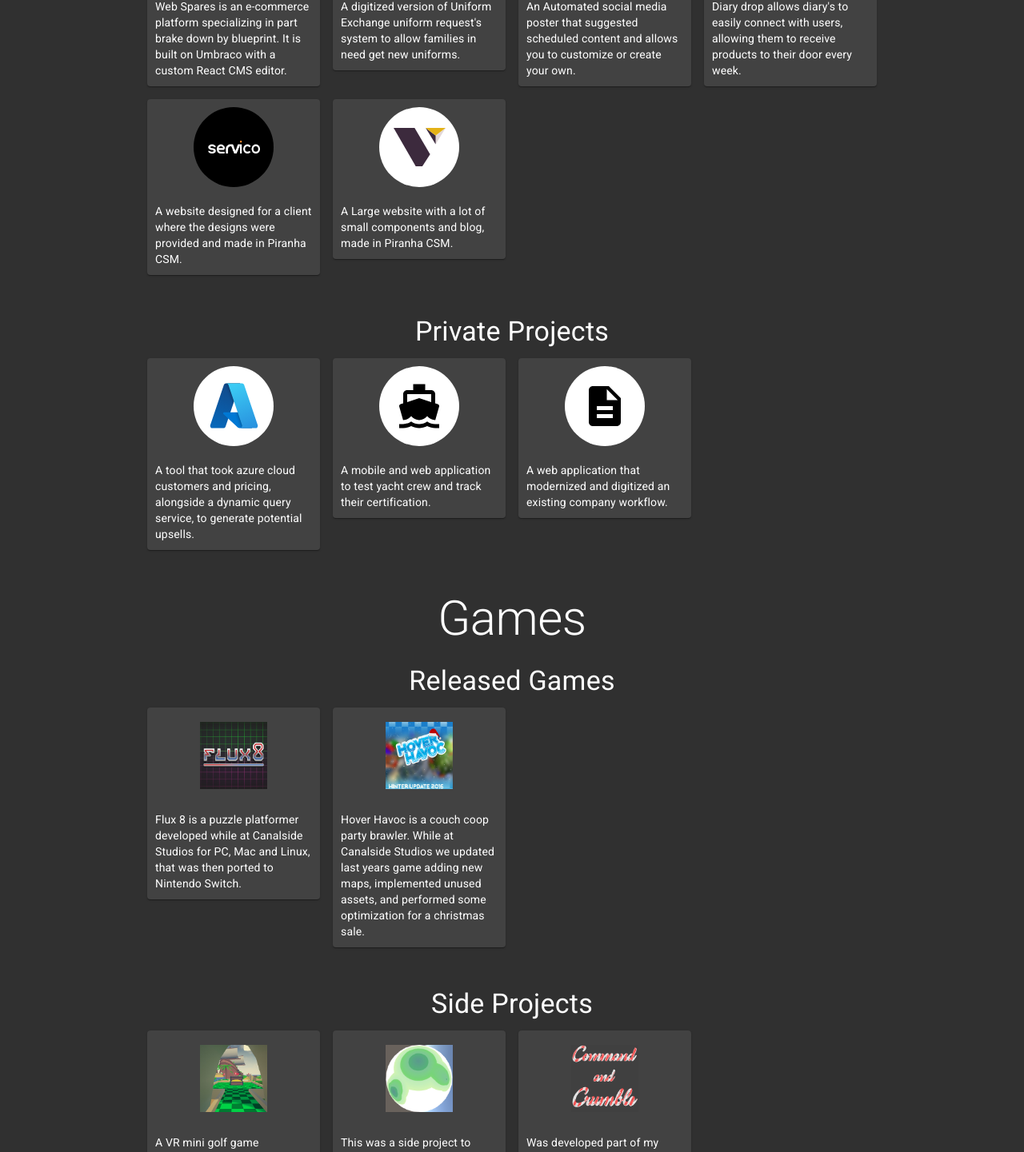
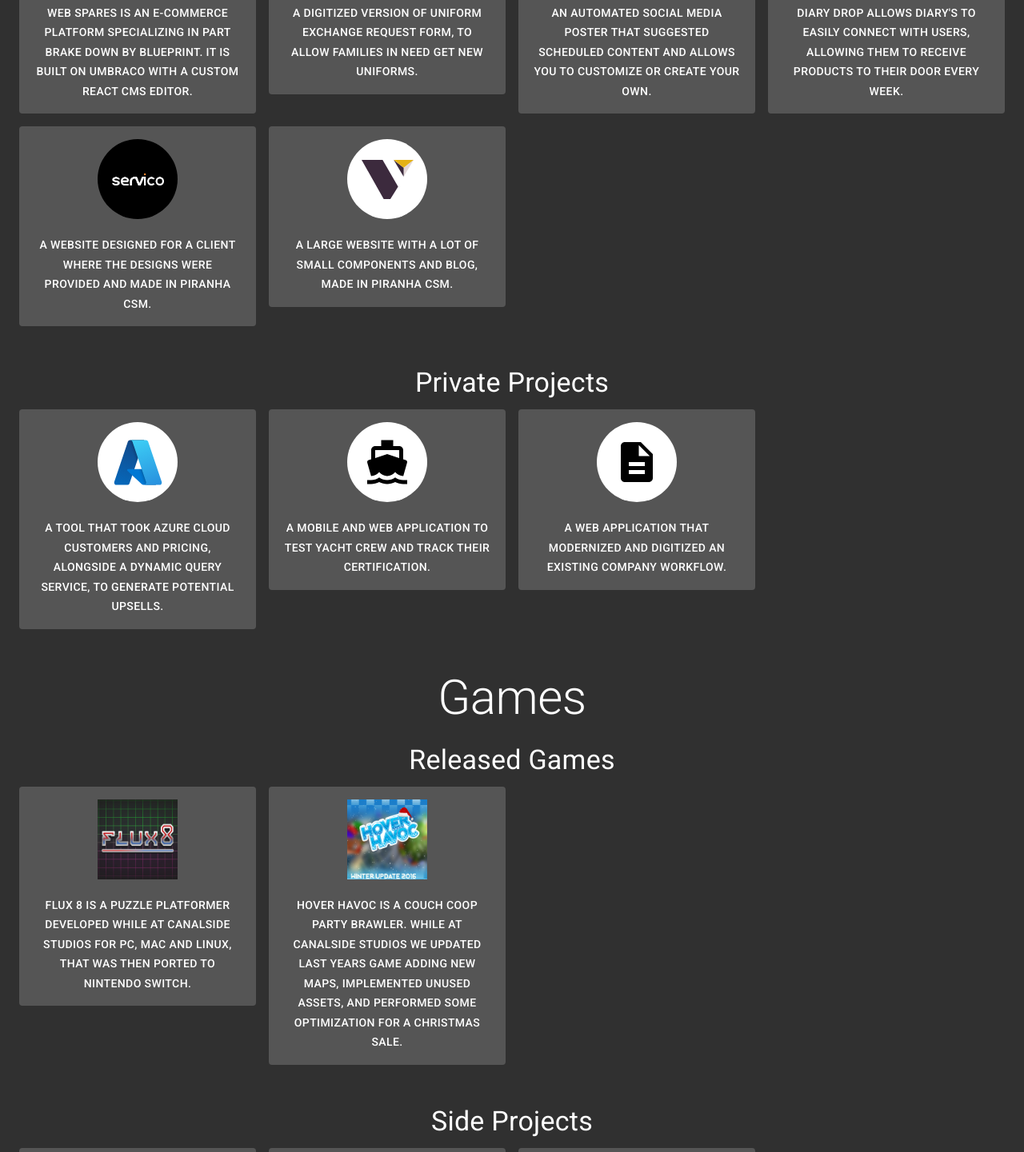
Before and after one commit to moldfield1995/Portfolio, a React (Create React App) app: page / in a window 1280 px wide. Shown: the part 899-2340 px from the top of the page at 80% size. Built offline with nearby package versions, Linux system fonts and the light colour scheme.

Commit message:
Clean-up and content fixes

```diff
--- a/src/Components/Helpers/CircleButton.js
+++ b/src/Components/Helpers/CircleButton.js
@@ -4,6 +4,8 @@ import { Button, makeStyles, Paper } from '@material-ui/core';
 
 const useStyles = makeStyles(() => ({
     paper: {
+        background: 'rgba(255, 255, 255, 0.18)',
+        '& .MuiButton-label':{
             display: 'flex',
             flexDirection: 'column',
             padding: '10px',
@@ -12,7 +14,11 @@ const useStyles = makeStyles(() => ({
                 marginTop: 20,
             }
         },
-    button: {
+    },
+    icon: {
+        display: 'flex',
+        justifyContent: 'center',
+        alignItems: 'center',
         height: 100,
         width: 100,
         borderRadius: 50,
@@ -22,26 +28,28 @@ const useStyles = makeStyles(() => ({
             height: '100%',
             width: '100%',
             '&.small':{
-                maxWidth: 65
+                maxWidth: 65,
+                objectFit: 'contain'
             },
         },
         '& svg':{
             fontSize: 60
-        }
+        },
+
     },
 }));
 
 function CircleButtonRender({ text, image, icon, fullSize, descriptor, backgroundColor, textColor, onClick }) {
     const classes = useStyles({ backgroundColor, textColor });
-    return <Paper className={classes.paper} onClick={onClick} >
-        <Button className={classes.button} onClick={onClick}>
+    return <Button className={classes.paper} onClick={onClick} >
+        <div className={classes.icon}>
             {image === undefined ? null : <img src={image} alt={text} className={fullSize ? '' : 'small'}/>}
             {icon === undefined ? null : icon}
-        </Button>
+        </div>
         <span className="descriptor">
             {descriptor}
         </span>
-    </Paper>
+    </Button>
 }
 
 const CircleButton = React.memo(CircleButtonRender,
--- /dev/null
+++ b/src/Components/Helpers/Constants.js
@@ -0,0 +1,16 @@
+export const PageNames ={
+    Flux8: 'Flux8',
+    CAndC: 'CAndC',
+    PlanetMiner: 'PlanetMiner',
+    Vrrrr: 'Vrrrr',
+    HoverHavoc: 'HoverHavoc',
+    WebSpares: 'WebSpares',
+    UniformExchange: 'UniformExchange',
+    SocialSender: 'SocialSender',
+    DairyDrop: 'DairyDrop',
+    Servico: 'Servico',
+    VentureTax: 'VentureTax',
+    AzureSalesAnalyst: 'AzureSalesAnalyst',
+    DocumentDigitization: 'DocumentDigitization',
+    MarineTest: 'MarineTest',
+};
--- a/src/Components/PageElements/Blurb.js
+++ b/src/Components/PageElements/Blurb.js
@@ -6,8 +6,8 @@ export default function Blurb() {
     return <Container maxWidth="sm">
         <Typography variant="body2" gutterBottom>
             I am a web developer with a games programming background. <br/>
-            I have developed a variety of website from: custom e-commerce solutions, company pages with CMS backend, social media schedulers, and in house sales analysis web tools. <br/>
-            Majority of the sites were written with a .Net Core API and React.js front end, with others built with .Net MVC using SASS and js.
+            I have developed a variety of websites from: In house quoting tools, custom e-commerce solutions, company pages with CMS backend, social media schedulers, and in house sales analysis web tools. <br/>
+            Majority of the sites were written with a .Net Core API using monolithic API architecture and React.js front end, with others built with .Net MVC using SASS and js.
         </Typography>
     </Container>
 }
--- a/src/Components/PageElements/GamesSection.js
+++ b/src/Components/PageElements/GamesSection.js
@@ -1,5 +1,6 @@
 import React from 'react';
 import PropTypes from 'prop-types';
+import { PageNames } from '../Helpers/Constants';
 import { Container, Grid,  Typography } from '@material-ui/core';
 import flux8 from '../../Images/GamesLogos/Flux8.jpg';
 import HoverHavoc from '../../Images/GamesLogos/HoverHavoc.jpg';
@@ -10,7 +11,7 @@ import CircleButton from '../Helpers/CircleButton';
 import Spacer from '../Helpers/Spacer';
 
 export default function GamesSection({ openModal }) {
-    return <Container maxWidth="md">
+    return <Container >
         <Typography variant="h2" component="h3" gutterBottom align='center'>
             Games
         </Typography>
@@ -19,10 +20,10 @@ export default function GamesSection({ openModal }) {
         </Typography>
         <Grid container spacing={2}>
             <Grid item xs={12} sm={6} md={4} lg={3}>
-                <CircleButton text='Flux 8' image={flux8} fullSize onClick={() => { openModal('Flux8') }} descriptor="Flux 8 is a puzzle platformer developed while at Canalside Studios for PC, Mac and Linux, that was then ported to Nintendo Switch." />
+                <CircleButton text='Flux 8' image={flux8} fullSize onClick={() => { openModal(PageNames.Flux8) }} descriptor="Flux 8 is a puzzle platformer developed while at Canalside Studios for PC, Mac and Linux, that was then ported to Nintendo Switch." />
             </Grid>
             <Grid item xs={12} sm={6} md={4} lg={3}>
-                <CircleButton text='Hover Havoc Winter Update' image={HoverHavoc} fullSize onClick={() => { openModal('HoverHavoc') }} descriptor="Hover Havoc is a couch coop party brawler. While at Canalside Studios we updated last years game adding new maps, implemented unused assets, and performed some optimization for a christmas sale." />
+                <CircleButton text='Hover Havoc Winter Update' image={HoverHavoc} fullSize onClick={() => { openModal(PageNames.HoverHavoc) }} descriptor="Hover Havoc is a couch coop party brawler. While at Canalside Studios we updated last years game adding new maps, implemented unused assets, and performed some optimization for a christmas sale." />
             </Grid>
         </Grid>
         <Spacer />
@@ -31,13 +32,13 @@ export default function GamesSection({ openModal }) {
         </Typography>
         <Grid container spacing={2}>
             <Grid item xs={12} sm={6} md={4} lg={3}>
-                <CircleButton text='Vrrrrr' image={Vrrr} fullSize onClick={() => { openModal('Vrrrr') }} descriptor="A VR mini golf game developed in Unreal with a pirate theme. This was developed while at Canalside Studios as a game jam project." />
+                <CircleButton text='Vrrrrr' image={Vrrr} fullSize onClick={() => { openModal(PageNames.Vrrrr) }} descriptor="A VR mini golf game developed in Unreal with a pirate theme. This was developed while at Canalside Studios as a game jam project." />
             </Grid>
             <Grid item xs={12} sm={6} md={4} lg={3}>
-                <CircleButton text='Planet miner' image={PlanetMiner} fullSize onClick={() => { openModal('PlanetMiner') }} descriptor="This was a side project to replicate a game mechanic from the game Eve online. I developed a heat map shader and a corresponding system that gave real values of the map real time to emulate resource quantity." />
+                <CircleButton text='Planet miner' image={PlanetMiner} fullSize onClick={() => { openModal(PageNames.PlanetMiner) }} descriptor="This was a side project to replicate a game mechanic from the game Eve online. I developed a heat map shader and a corresponding system that gave real values of the map real time to emulate resource quantity." />
             </Grid>
             <Grid item xs={12} sm={6} md={4} lg={3}>
-                <CircleButton text='Command and Crumble' image={CandC} fullSize onClick={() => { openModal('CandC') }} descriptor="Was developed part of my final year group project. It is a Candy themed survival RTS, where the goal is to survive as long as possible against ever increasing waves of candy monsters." />
+                <CircleButton text='Command and Crumble' image={CandC} fullSize onClick={() => { openModal(PageNames.CAndC) }} descriptor="Was developed part of my final year group project. It is a Candy themed survival RTS, where the goal is to survive as long as possible against ever increasing waves of candy monsters." />
             </Grid>
         </Grid>
     </Container>
--- a/src/Components/PageElements/WebSection.js
+++ b/src/Components/PageElements/WebSection.js
@@ -1,5 +1,6 @@
 import React from 'react';
 import PropTypes from 'prop-types';
+import { PageNames } from '../Helpers/Constants';
 import { Container, Grid, Typography } from '@material-ui/core';
 import dairyDrop from '../../Images/WebLogos/DairyDrop.png'
 import webSpares from '../../Images/WebLogos/WebSpares.png'
@@ -13,7 +14,7 @@ import { Description, DirectionsBoat } from '@material-ui/icons';
 import Spacer from '../Helpers/Spacer';
 
 export default function WebSection({openModal}) {
-    return <Container maxWidth="md">
+    return <Container >
         <Typography variant="h2" component="h3" gutterBottom align='center'>
             Web
         </Typography>
@@ -22,22 +23,22 @@ export default function WebSection({openModal}) {
         </Typography>
         <Grid container spacing={2}>
             <Grid item xs={12} sm={6} md={4} lg={3}>
-                <CircleButton text='Web Spares' image={webSpares} backgroundColor='#ffffff' onClick={() => {openModal('WebSpares') }} descriptor="Web Spares is an e-commerce platform specializing in part brake down by blueprint. It is built on Umbraco with a custom React CMS editor." />
+                <CircleButton text='Web Spares' image={webSpares} backgroundColor='#ffffff' onClick={() => {openModal(PageNames.WebSpares) }} descriptor="Web Spares is an e-commerce platform specializing in part brake down by blueprint. It is built on Umbraco with a custom React CMS editor." />
             </Grid>
             <Grid item xs={12} sm={6} md={4} lg={3}>
-                <CircleButton text='Uniform Exchange' image={uniformExchange} backgroundColor='#ffffff' onClick={() => {openModal('UniformExchange') }} descriptor="A digitized version of Uniform Exchange uniform request's system to allow families in need get new uniforms." />
+                <CircleButton text='Uniform Exchange' image={uniformExchange} backgroundColor='#ffffff' onClick={() => {openModal(PageNames.UniformExchange) }} descriptor="A digitized version of Uniform Exchange request form, to allow families in need get new uniforms." />
             </Grid>
             <Grid item xs={12} sm={6} md={4} lg={3}>
-                <CircleButton text='Social Sender' image={socialSendr} backgroundColor='#ffffff' onClick={() => { openModal('SocialSender')}} descriptor="An Automated social media poster that suggested scheduled content and allows you to customize or create your own." />
+                <CircleButton text='Social Sender' image={socialSendr} backgroundColor='#ffffff' onClick={() => { openModal(PageNames.SocialSender)}} descriptor="An Automated social media poster that suggested scheduled content and allows you to customize or create your own." />
             </Grid>
             <Grid item xs={12} sm={6} md={4} lg={3}>
-                <CircleButton text='Dairy Drop' image={dairyDrop} backgroundColor='#ffffff' onClick={() => { openModal('DairyDrop')}} descriptor="Diary drop allows diary's to easily connect with users, allowing them to receive products to their door every week." />
+                <CircleButton text='Dairy Drop' image={dairyDrop} backgroundColor='#ffffff' onClick={() => { openModal(PageNames.DairyDrop)}} descriptor="Diary drop allows diary's to easily connect with users, allowing them to receive products to their door every week." />
             </Grid>
             <Grid item xs={12} sm={6} md={4} lg={3}>
-                <CircleButton text='Servico' image={servico} backgroundColor='#000000' onClick={() => { openModal('Servico')}} descriptor="A website designed for a client where the designs were provided and made in Piranha CSM." />
+                <CircleButton text='Servico' image={servico} backgroundColor='#000000' onClick={() => { openModal(PageNames.Servico)}} descriptor="A website designed for a client where the designs were provided and made in Piranha CSM." />
             </Grid>
             <Grid item xs={12} sm={6} md={4} lg={3}>
-                <CircleButton text='Venture Tax' image={venture} backgroundColor='#ffffff' onClick={() => {openModal('VentureTax') }} descriptor="A Large website with a lot of small components and blog, made in Piranha CSM." />
+                <CircleButton text='Venture Tax' image={venture} backgroundColor='#ffffff' onClick={() => {openModal(PageNames.VentureTax) }} descriptor="A Large website with a lot of small components and blog, made in Piranha CSM." />
             </Grid>
         </Grid>
         <Spacer />
@@ -46,13 +47,13 @@ export default function WebSection({openModal}) {
         </Typography>
         <Grid container spacing={2}>
             <Grid item xs={12} sm={6} md={4} lg={3}>
-                <CircleButton text='Azure Sales Analyst' image={azureIcon} backgroundColor='#ffffff' onClick={() => {openModal('AzureSalesAnalyst') }} descriptor="A tool that took azure cloud customers and pricing, alongside a dynamic query service, to generate potential upsells." />
+                <CircleButton text='Azure Sales Analyst' image={azureIcon} backgroundColor='#ffffff' onClick={() => {openModal(PageNames.AzureSalesAnalyst) }} descriptor="A tool that took azure cloud customers and pricing, alongside a dynamic query service, to generate potential upsells." />
             </Grid>
             <Grid item xs={12} sm={6} md={4} lg={3}>
-                <CircleButton text='Marine Test and Documentation' icon={<DirectionsBoat/>} backgroundColor='#ffffff' onClick={() => { openModal('MarineTest')}} descriptor="A mobile and web application to test yacht crew and track their certification." />
+                <CircleButton text='Marine Test and Documentation' icon={<DirectionsBoat/>} backgroundColor='#ffffff' onClick={() => { openModal(PageNames.MarineTest)}} descriptor="A mobile and web application to test yacht crew and track their certification." />
             </Grid>
             <Grid item xs={12} sm={6} md={4} lg={3}>
-                <CircleButton text='Document Digitization and generation' icon={<Description/>} backgroundColor='#ffffff' onClick={() => {openModal('DocumentDigitization') }} descriptor="A web application that modernized and digitized an existing company workflow." />
+                <CircleButton text='Document Digitization and generation' icon={<Description/>} backgroundColor='#ffffff' onClick={() => {openModal(PageNames.DocumentDigitization) }} descriptor="A web application that modernized and digitized an existing company workflow." />
             </Grid>
         </Grid>
     </Container>
--- a/src/Core/Theme.js
+++ b/src/Core/Theme.js
@@ -7,7 +7,8 @@ const theme = createMuiTheme({
     type:"dark",
     secondary:{
       main: '#E56E00'
-    }
+    },
+
     // primary: {
     //   main: '#556cd6',
     // },
--- a/src/Pages/Projects/Web/UniformExchange.js
+++ b/src/Pages/Projects/Web/UniformExchange.js
@@ -19,9 +19,9 @@ export default function UniformExchange() {
         <Typography variant="body2" align="center"> Developed with: .Net Core, React.js, Material UI </Typography>
         <Spacer />
         <Typography variant="body1">
-            Uniform Exchange is a digitization of a uniform request form for the charity, to make it easier for parents and schools to make requests and for the charity to manage them.<br/>
+            Uniform Exchange is a digitization of a uniform request form, to make it easier for parents and schools to make requests and for the charity to manage them.<br/>
             <br/>
-            The project was done solely by myself, and was initially going to use a headless CMS, but I was given a tight time scale for this project as it was done for free, so I created a custom product management system to meet their specification.<br/>
+            The project was done solely by myself, and was initially going to use a headless CMS. I was given a tight time scale for this project as it was done for free, so I created a custom product management system to meet their specification.<br/>
             <br/>
             The system allows creation of products with typed variant system that can handled multiple variant types, a stock system to allow limited product stock (Not currently utilized), and an image system that utilizes the variants to update when a variant is selected to show the user the relevant images (this is not utilized at current)<br/>
             <br/>
```
Also changed, not shown: src/Components/PageElements/PageModal.js (+15 -14 lines), src/Core/App.js (+18 -14 lines), 2 other files (tests, documents, lock files or other folders). Lines whose indentation alone changed are shown as unchanged.
